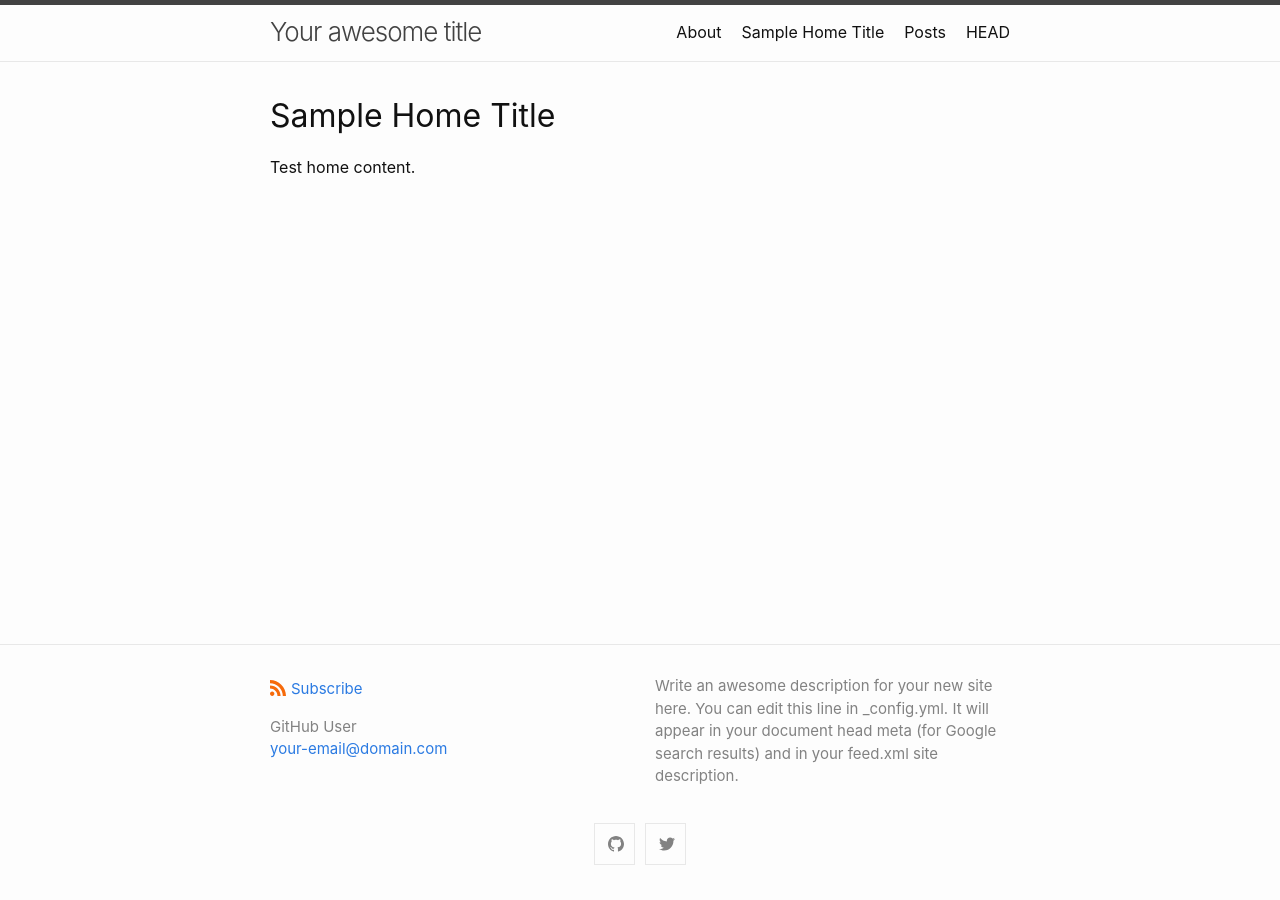
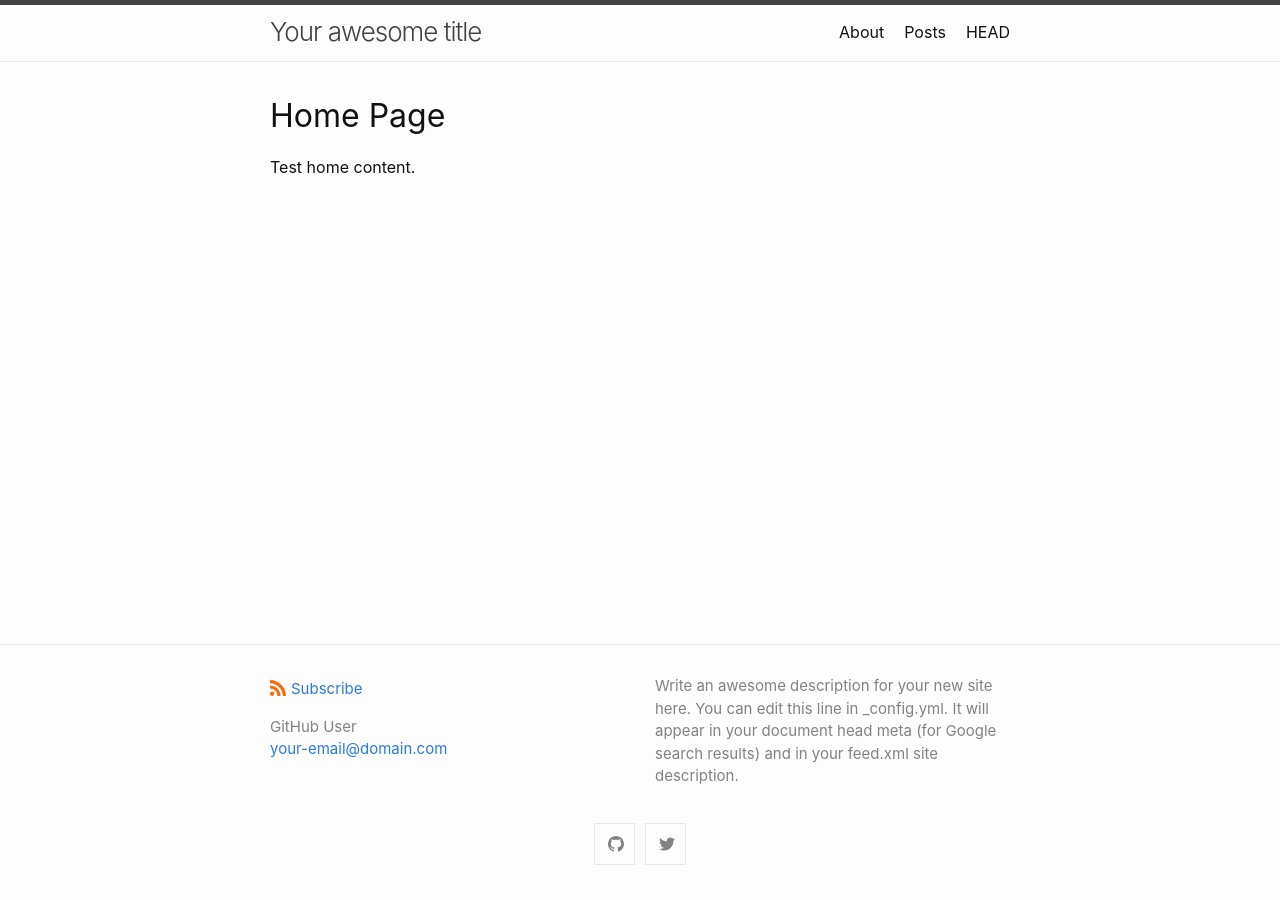
Before and after one commit to filbertphang/miniscule, a Jekyll site: the page built from index.md, in a window 1280 px wide. Built offline with Jekyll 4.4.1, drawn with Linux system fonts in a browser that asks for light colours.

Commit message:
replaced title in home.html with alttitle

```diff
--- a/_layouts/home.html
+++ b/_layouts/home.html
@@ -3,8 +3,8 @@ layout: default
 ---
 
 <div class="home">
-  {%- if page.title -%}
-  <h1 class="page-heading">{{ page.title }}</h1>
+  {%- if page.alttitle -%}
+  <h1 class="page-heading">{{ page.alttitle }}</h1>
   {%- endif -%}
 
   {{ content }}
--- a/index.md
+++ b/index.md
@@ -6,6 +6,6 @@
 # See: https://jekyllrb.com/docs/themes/#overriding-theme-defaults
 #
 layout: home
-title: Sample Home Title
+alttitle: Home Page
 ---
 Test home content.
```
